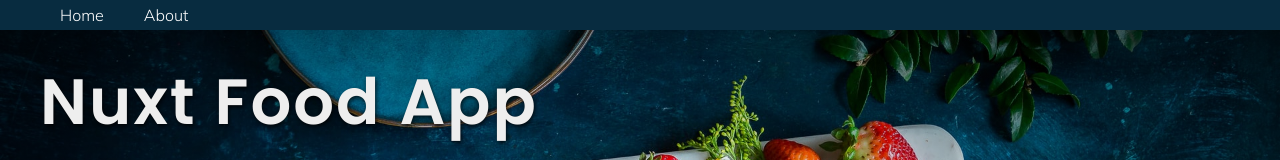
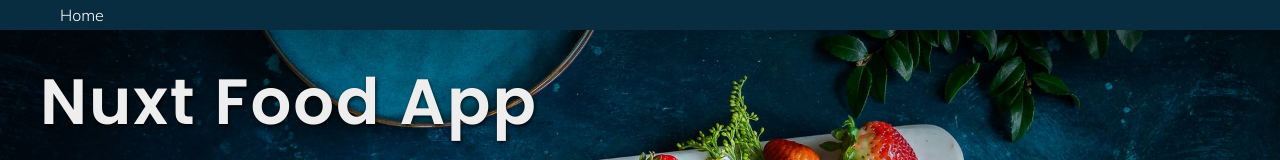
Before and after one commit to morinoko/nuxt-food-app, a Nuxt app: page / in a window 1280 px wide. Shown: the top 160 px of the page. Built offline with nearby package versions, Linux system fonts and the light colour scheme.

Commit message:
Remove about page

```diff
--- a/components/AppMenu.vue
+++ b/components/AppMenu.vue
@@ -2,7 +2,6 @@
   <nav>
     <ul>
       <li><nuxt-link to="/">Home</nuxt-link></li>
-      <li><nuxt-link to="/about">About</nuxt-link></li>
     </ul>
   </nav>
 </template>
--- a/pages/about.vue
+++ /dev/null
@@ -1,12 +0,0 @@
-<template>
-  <div class="container">
-    <h1>Hi from about page!</h1>
-  </div>
-</template>
-
-<script>
-export default {}
-</script>
-
-<style lang="scss" scoped>
-</style>
```
